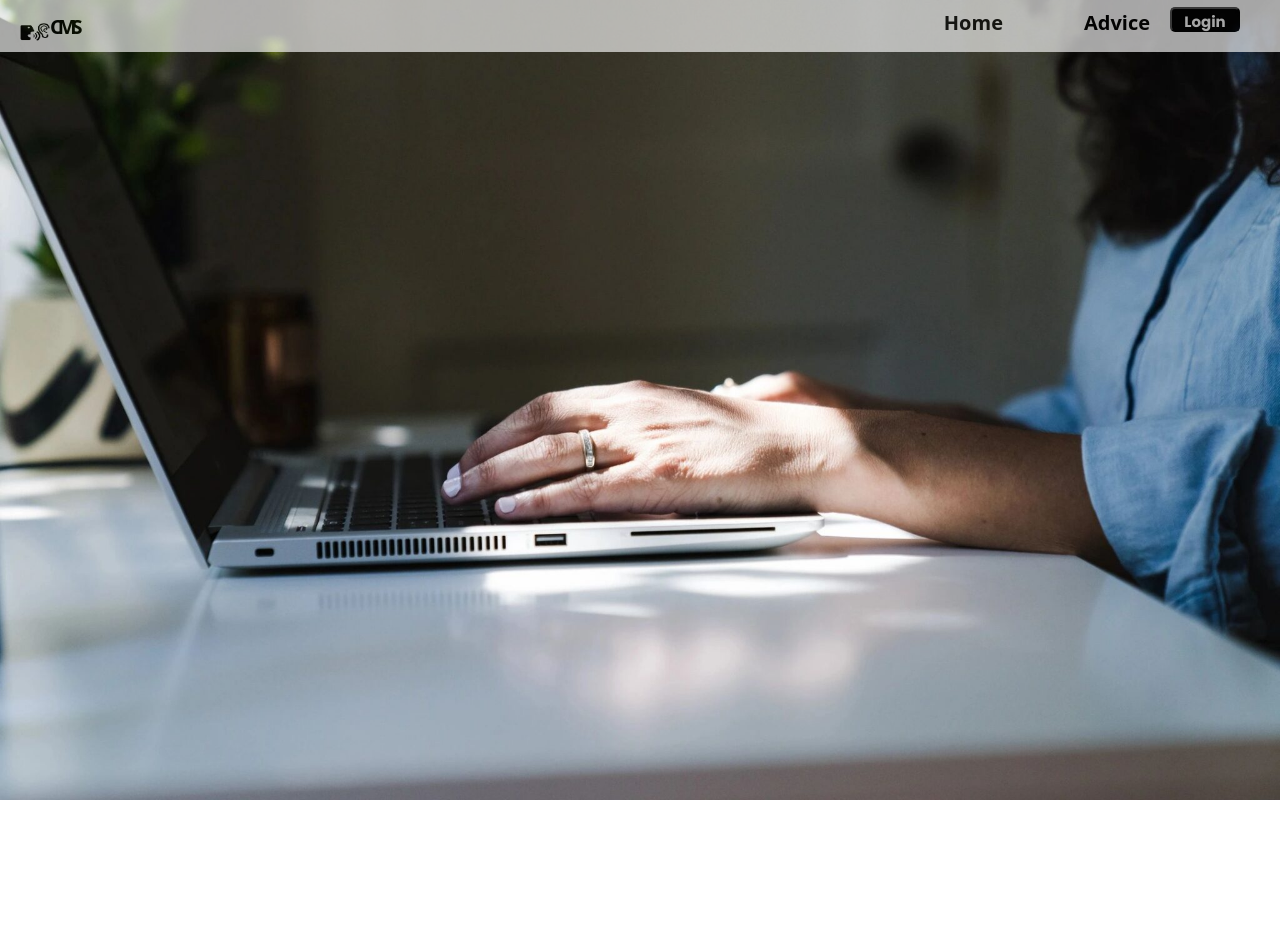
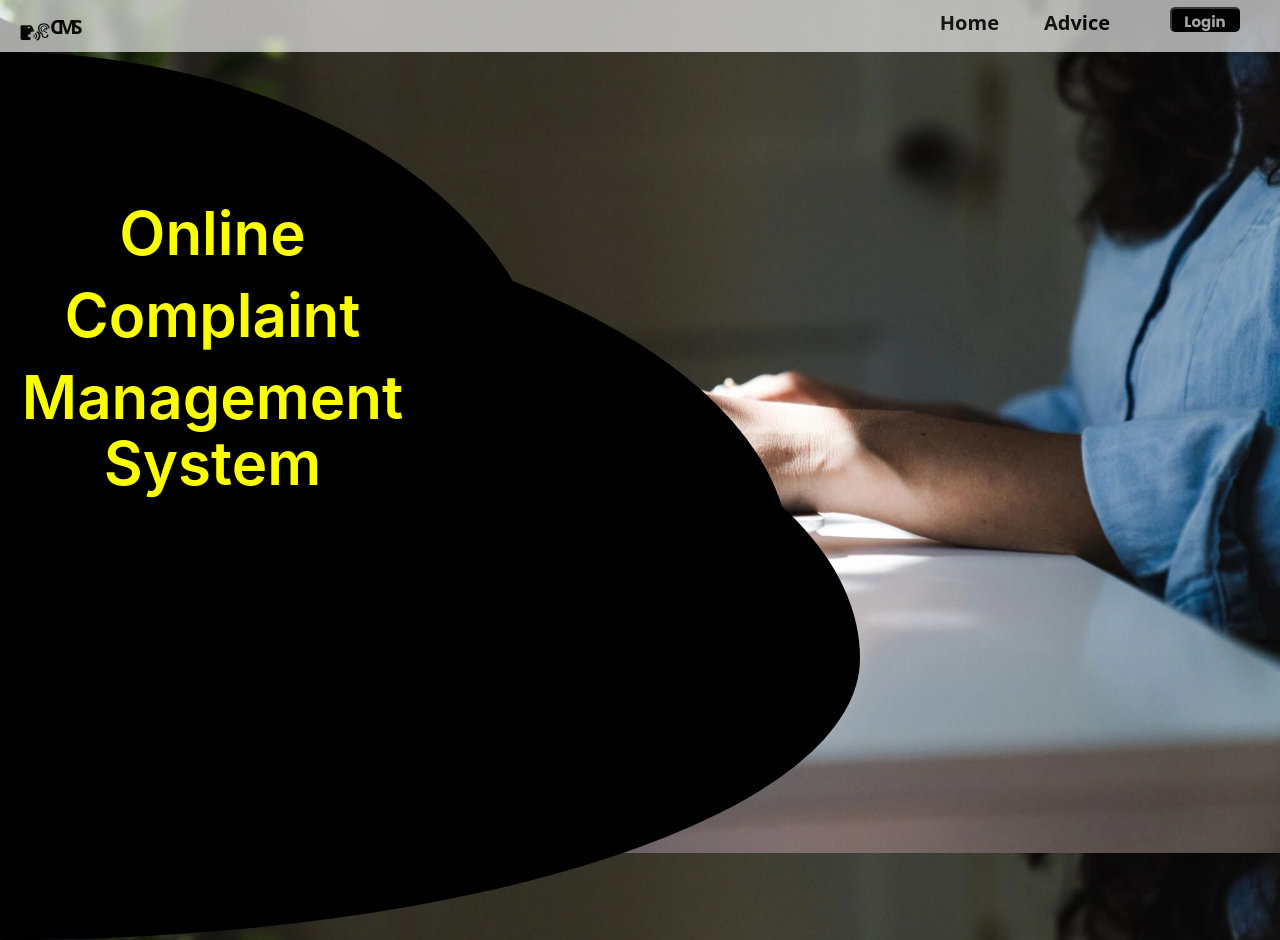
Before and after one commit to KailashKumarx7/CMS_Proj, a plain HTML site: page index.html in a window 1280 px wide. Before the commit the page ends 800 px from the top, so only its background shows below. Drawn offline with nearby package versions, Linux system fonts and the light colour scheme; a small style sheet from the web is missing; a web font is replaced by a local one.

Commit message:
ellips and paragraph

```diff
--- a/css/style.css
+++ b/css/style.css
@@ -49,7 +49,7 @@ body{
 .nav-content{
     position: absolute;
     top: 8px;
-    right: 100px;
+    right: 150px;
 
 
 }
@@ -64,12 +64,12 @@ ul.ul-list{
 }
 
 .ul-list li{
-    padding-left: 11px;
-    margin: 0 20px 0 20px;
+    padding-left: 5px;
+    margin: 0 10px 0 10px;
 }
 .ul-list li a{
     text-decoration: none;
-    padding: 0 10px 0 20px;
+    padding: 0 10px 0 10px;
     color: black;
     font-size: 20px;
     font-weight: bold;
@@ -109,21 +109,93 @@ ul.ul-list{
     /* font-family: sans-serif; */
 }
 
-#access ul {
-    font-size: 13px;
-    list-style: none;
-    margin: 0 0 0 -0.8125em;
-    padding-left: 0;
+
+
+
+.ellips1{
+    position: absolute;
+
+    height: 80vh;
+    width: 80vh;
+    background-color: black;
+    border-radius: 14% 86% 89% 11% / 5% 56% 44% 95%  ;
+    left: -90px;
+
 }
-#access li {
-    position: relative;
-    padding-left: 11px;
+.ellips2{
+    position: absolute;
+
+    height: 80vh;
+    width: 110vh;
+    background-color: black;
+    border-radius: 14% 86% 89% 11% / 5% 56% 44% 95%  ;
+    left: -90px;
+    top: 200px;
+
 }
-#access a {
-    border-bottom: 2px solid #fff;
-    color: #eee;
-    display: block;
-    line-height: 3.333em;
-    padding: 0 10px 0 20px;
-    text-decoration: none;
+.ellips3{
+    position: absolute;
+
+    height: 80vh;
+    width: 120vh;
+    background-color: black;
+    border-radius: 14% 86% 89% 11% / 5% 56% 44% 95%  ;
+    left: -100px;
+    top: 300px;
+
 }
+
+
+
+.content{
+
+position: absolute;
+width: 425px;
+height: 332px;
+left: 0px;
+top: 200px;
+
+
+}
+
+.content p.p1{
+    font-family: 'Inter';
+font-style: normal;
+font-weight: 600;
+font-size: 60px;
+line-height: 44px;
+text-align: center;
+line-height: 1.1;
+
+
+color: #FAFF00;
+}
+
+.content p.p2{
+    font-family: 'Inter';
+font-style: normal;
+font-weight: 600;
+font-size: 60px;
+line-height: 44px;
+text-align: center;
+line-height: 1.1;
+
+color: #FAFF00;
+}
+.content p.p3{
+    font-family: 'Inter';
+font-style: normal;
+font-weight: 600;
+font-size: 60px;
+line-height: 44px;
+text-align: center;
+line-height: 1.1;
+
+
+color: #FAFF00;
+}
+
+
+.log-box{
+
+}
--- a/index.html
+++ b/index.html
@@ -21,7 +21,7 @@
         <nav class="navbar nav">
             <div class="nav-logo">
                 <a class="logot" href="#">
-                    <img src="/assets/logo/nav-logo.jpg" alt="" width="30" height="24"class="llogoc">
+                    <img src="/assets/logo/nav-logo.jpg" alt="" width="30" height="24" class="llogoc">
                 </a>
             </div>
             <div class="nav-text-logo">
@@ -35,22 +35,21 @@
             </div>
 
             <div class="top-btn">
-            <button class="log-top-button">
-               <a href="">Login</a>
-            </button>
-
+                <button class="log-top-button">
+                    <a href="">Login</a>
+                </button>
             </div>
-
         </nav>
-
-        <div class="nav-btn"></div>
-
-
         <div class="ellips1"></div>
         <div class="ellips2"></div>
         <div class="ellips3"></div>
+        <div class="content">
+            <p class="p1">Online </p>
+            <p class="p2">Complaint </p>
+            <p class="p3">Management System</p>
+        </div>
+
         <div class="log-box"></div>
-        <div class="content"></div>
     </div>
 </body>
 
```
